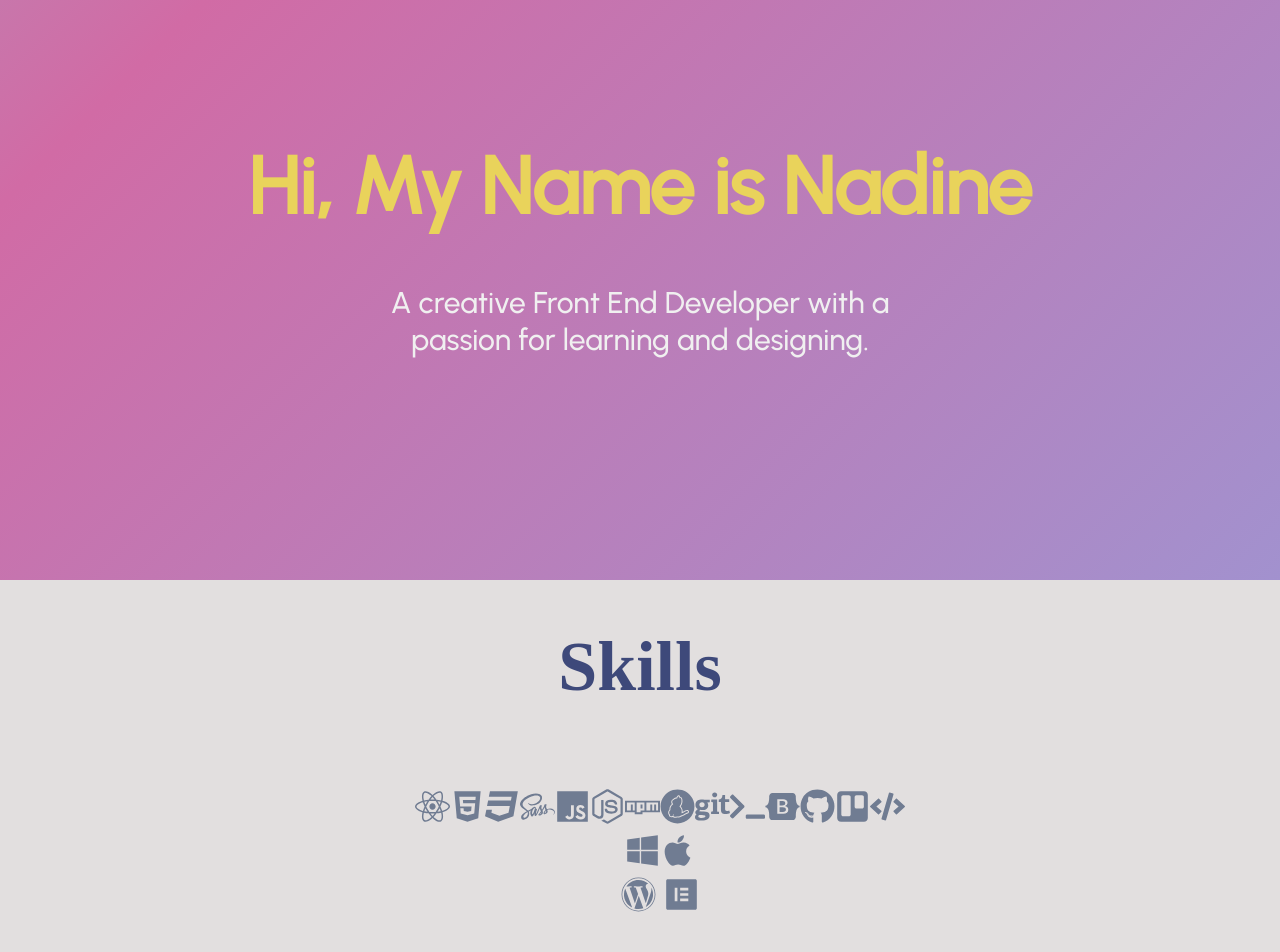
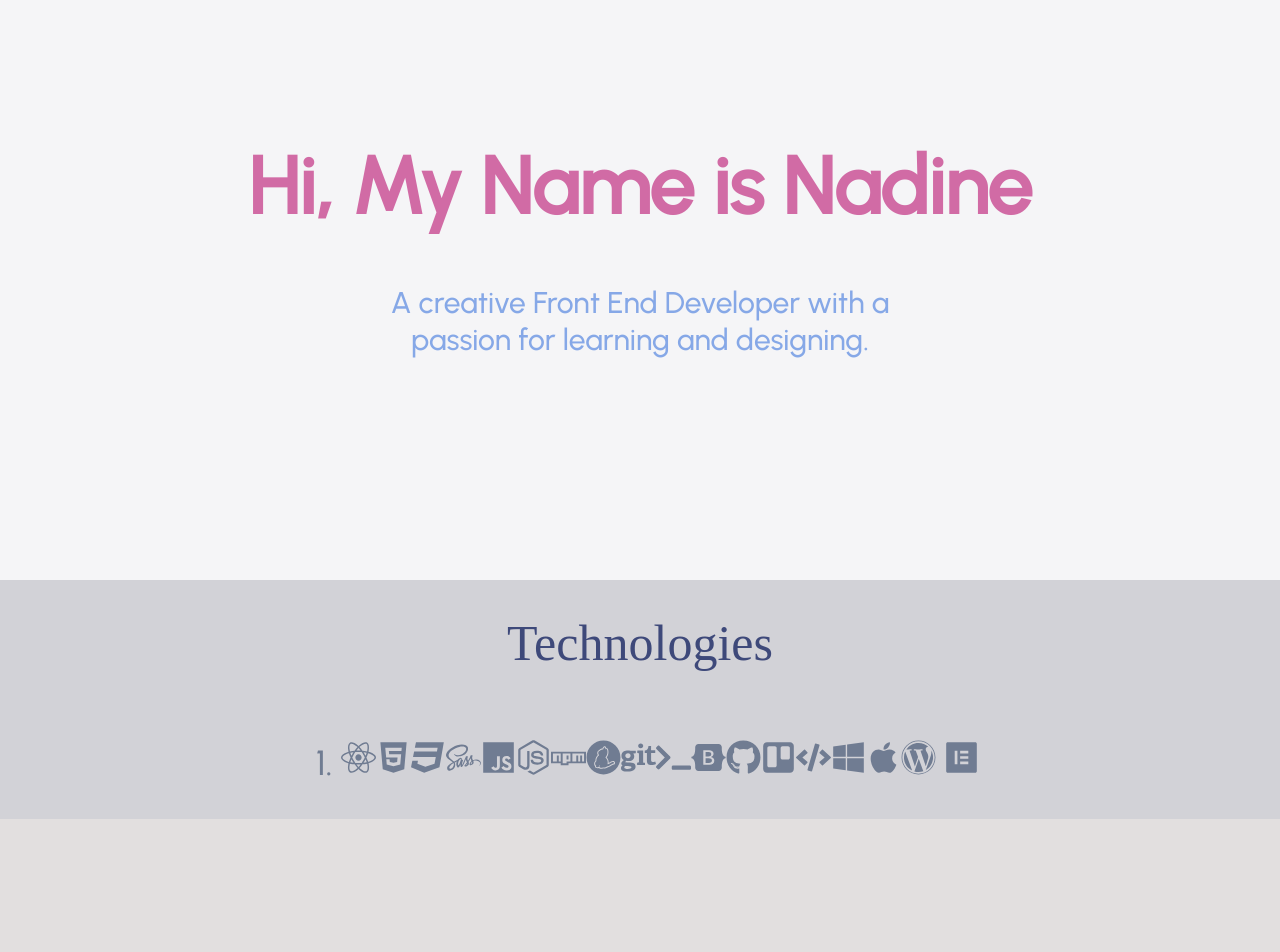
Before and after one commit to nadin3amanda/nadine-portfolio, a React (Create React App) app: page / in a window 1280 px wide. Shown: the part 220-1172 px from the top of the page. Built offline with nearby package versions, Linux system fonts and the light colour scheme; a web font is replaced by a local one.

Commit message:
updates skills and home bg

```diff
--- a/src/pages/Home.js
+++ b/src/pages/Home.js
@@ -34,7 +34,7 @@ function Home() {
         </div>
       </div>
       <div className="skills">
-        <h1> Skills</h1>
+        <h1> Technologies </h1>
         <ol className="list">
           <li className="item">
             <FaReact />
@@ -52,16 +52,11 @@ function Home() {
             <FaGit />
             <FaTerminal />
             <FaBootstrap />
-
             <FaGithub />
             <FaTrello />
             <FaCode />
-          </li>
-          <li className="item">
             <FaWindows />
             <FaApple />
-          </li>
-          <li className="item">
             <FaWordpress /> <FaElementor />
             {/* Canva  */}
             {/* Photoshop  */}
--- a/src/styles/Home.css
+++ b/src/styles/Home.css
@@ -26,16 +26,17 @@
   justify-content: center;
   align-items: center;
   text-align: center;
-  background: linear-gradient(-45deg, #ffe5d9, #86a8e7, #d16ba5, #5ffbf1);
+  background-color: #f5f5f7;
+  /* background: linear-gradient(-45deg, #ffe5d9, #86a8e7, #d16ba5, #5ffbf1);
   background-size: 400% 400%;
-  animation: gradient 8s cubic-bezier(0.4, 0, 0.2, 1) infinite;
-  color: #f0f0f0;
+  animation: gradient 8s cubic-bezier(0.4, 0, 0.2, 1) infinite; */
+  color: #86a8e7;
 }
 
 .about h2 {
   font-family: "Urbanist", sans-serif;
   font-size: 80px;
-  color: #e9d35b;
+  color: #d16ba5;
   height: 50px;
 }
 
@@ -56,16 +57,27 @@
   justify-content: center;
   flex-direction: column;
   align-items: center;
+  background-color: #d2d2d7;
+  -webkit-gradient: (
+    linear,
+    left top,
+    left bottom,
+    from(#f5f5f7),
+    color-stop(0%, #fff)
+  );
 }
 
 .skills h1 {
   color: #3e497a;
+  font-size: 50px;
+  font-weight: 400;
+  letter-spacing: 1.5;
 }
 
-.skills .list {
+/* .skills .list {
   list-style: none;
   width: 60%;
-}
+} */
 
 .list span {
   font-size: 20px;
```
